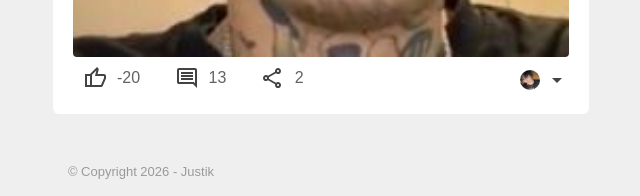
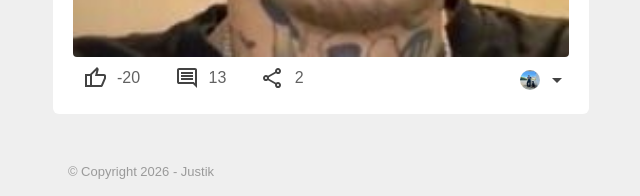
Before and after one commit to jjustik/JustBook, a plain HTML site: page profile.html in a window 1280 px wide. Shown: the part 3961-4157 px from the top of the page, 499-1139 px from the left. Drawn offline with Linux system fonts and the light colour scheme.

Commit message:
replaced icon in profile page post

```diff
--- a/profile.html
+++ b/profile.html
@@ -273,7 +273,7 @@
                                 <div><svg xmlns="http://www.w3.org/2000/svg" height="24px" viewBox="0 -960 960 960" width="24px" fill="#434343"><path d="M680-80q-50 0-85-35t-35-85q0-6 3-28L282-392q-16 15-37 23.5t-45 8.5q-50 0-85-35t-35-85q0-50 35-85t85-35q24 0 45 8.5t37 23.5l281-164q-2-7-2.5-13.5T560-760q0-50 35-85t85-35q50 0 85 35t35 85q0 50-35 85t-85 35q-24 0-45-8.5T598-672L317-508q2 7 2.5 13.5t.5 14.5q0 8-.5 14.5T317-452l281 164q16-15 37-23.5t45-8.5q50 0 85 35t35 85q0 50-35 85t-85 35Zm0-80q17 0 28.5-11.5T720-200q0-17-11.5-28.5T680-240q-17 0-28.5 11.5T640-200q0 17 11.5 28.5T680-160ZM200-440q17 0 28.5-11.5T240-480q0-17-11.5-28.5T200-520q-17 0-28.5 11.5T160-480q0 17 11.5 28.5T200-440Zm508.5-291.5Q720-743 720-760t-11.5-28.5Q697-800 680-800t-28.5 11.5Q640-777 640-760t11.5 28.5Q663-720 680-720t28.5-11.5ZM680-200ZM200-480Zm480-280Z"/></svg> 2</div>
                             </div>
                             <div class="post-profile-icon">
-                                <img src="images/KaiAngel.jpg"><svg xmlns="http://www.w3.org/2000/svg" height="24px" viewBox="0 -960 960 960" width="24px" fill="#434343"><path d="M480-360 280-560h400L480-360Z"/></svg>
+                                <img src="images/Kizaru.jpg"><svg xmlns="http://www.w3.org/2000/svg" height="24px" viewBox="0 -960 960 960" width="24px" fill="#434343"><path d="M480-360 280-560h400L480-360Z"/></svg>
                             </div>
                         </div>
                     </div>
```
